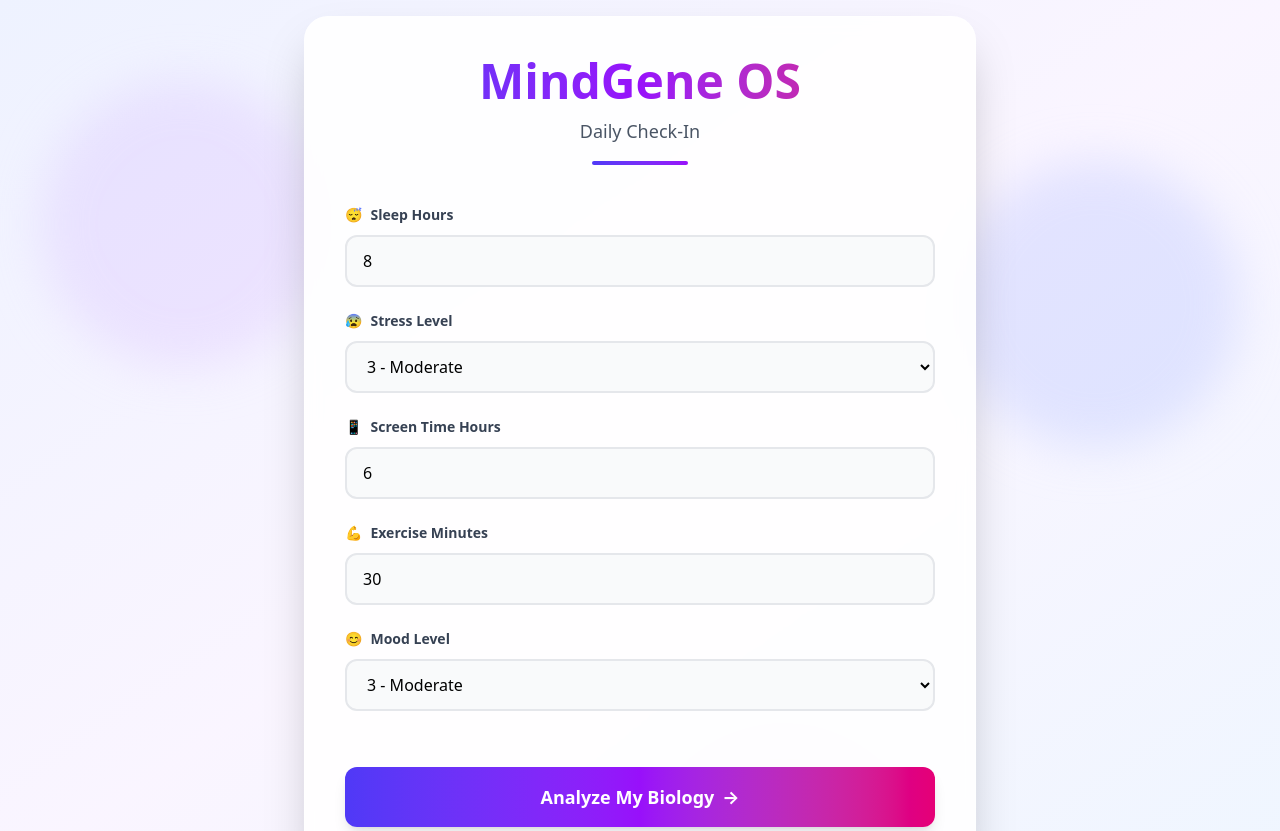
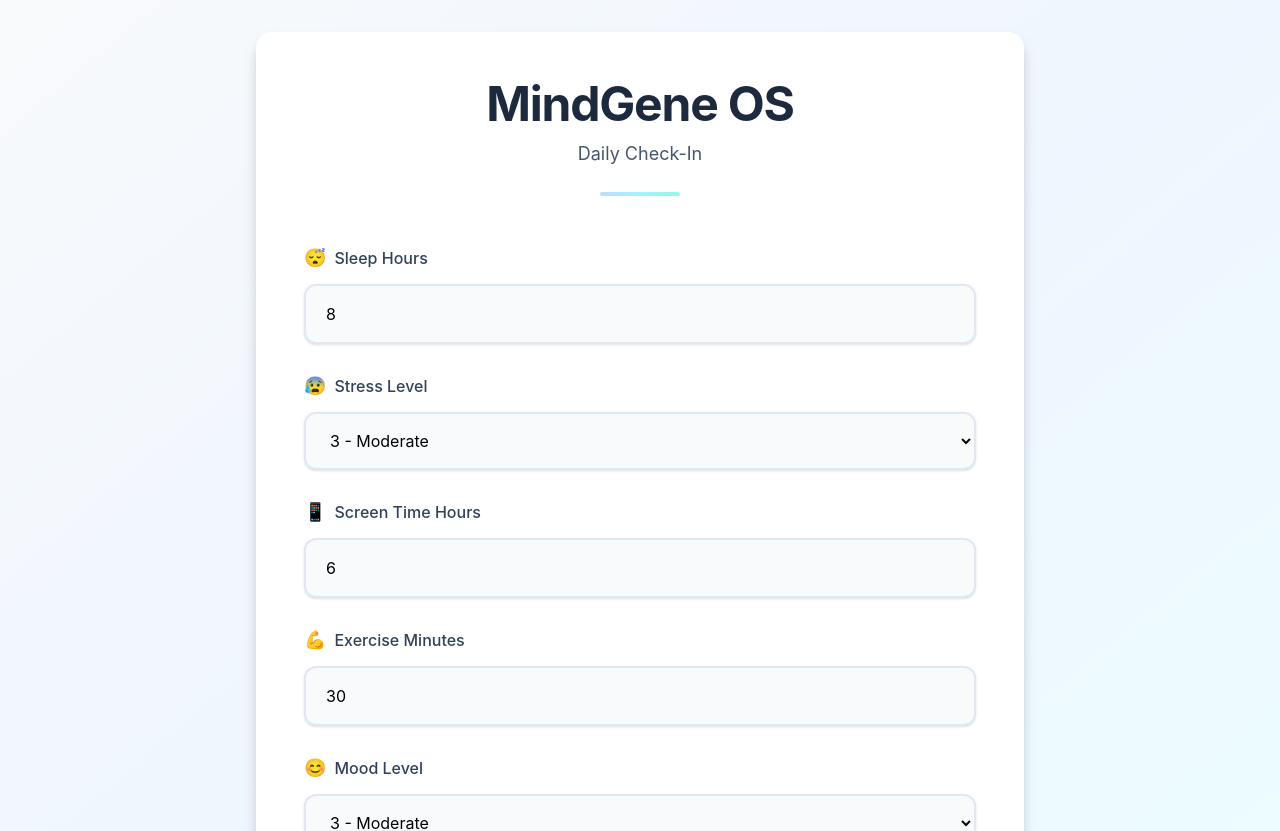
Before and after one commit to anyanwua/Hackathon-Project, a React (Vite) app: page / in a window 1280 px wide. Shown: the top 831 px of the page. Built offline with nearby package versions, Linux system fonts and the light colour scheme.

Commit message:
Refine styling: modern professional design with soft pastels and improved usability

```diff
--- a/src/App.tsx
+++ b/src/App.tsx
@@ -39,29 +39,22 @@ function App() {
   }
 
   return (
-    <div className="min-h-screen bg-gradient-to-br from-indigo-50 via-purple-50 via-pink-50 to-blue-50 flex items-center justify-center p-4 relative overflow-hidden">
-      {/* Animated background elements */}
-      <div className="absolute inset-0 overflow-hidden pointer-events-none">
-        <div className="absolute top-20 left-10 w-72 h-72 bg-purple-200 rounded-full mix-blend-multiply filter blur-xl opacity-30 animate-pulse"></div>
-        <div className="absolute top-40 right-10 w-72 h-72 bg-indigo-200 rounded-full mix-blend-multiply filter blur-xl opacity-30 animate-pulse" style={{ animationDelay: '2s' }}></div>
-        <div className="absolute -bottom-32 left-1/2 w-72 h-72 bg-pink-200 rounded-full mix-blend-multiply filter blur-xl opacity-30 animate-pulse" style={{ animationDelay: '4s' }}></div>
-      </div>
-
-      <div className="w-full max-w-2xl relative z-10">
-        <div className="bg-white/90 backdrop-blur-sm rounded-3xl shadow-2xl p-8 md:p-10 border border-white/20 animate-fade-in-up">
-          <div className="text-center mb-10">
-            <h1 className="text-4xl md:text-5xl font-extrabold mb-3 bg-gradient-to-r from-indigo-600 via-purple-600 to-pink-600 bg-clip-text text-transparent">
+    <div className="min-h-screen bg-gradient-to-br from-slate-50 via-blue-50 to-cyan-50 flex items-center justify-center p-4 py-8 relative">
+      <div className="w-full max-w-3xl mx-auto relative z-10">
+        <div className="bg-white rounded-2xl shadow-lg drop-shadow-xl p-8 md:p-12 animate-fade-in-up">
+          <div className="text-center mb-12">
+            <h1 className="text-4xl md:text-5xl font-bold mb-3 text-slate-800 tracking-tight">
               MindGene OS
             </h1>
-            <p className="text-lg text-gray-600 font-medium">Daily Check-In</p>
-            <div className="mt-4 w-24 h-1 bg-gradient-to-r from-indigo-600 to-purple-600 mx-auto rounded-full"></div>
+            <p className="text-lg text-slate-600 font-normal">Daily Check-In</p>
+            <div className="mt-6 w-20 h-1 bg-gradient-to-r from-blue-200 via-cyan-200 to-teal-200 mx-auto rounded-full"></div>
           </div>
 
-          <form onSubmit={handleSubmit} className="space-y-6">
+          <form onSubmit={handleSubmit} className="space-y-7">
             {/* Sleep Hours */}
             <div className="animate-slide-in" style={{ animationDelay: '0.1s' }}>
-              <label htmlFor="sleepHours" className="block text-sm font-semibold text-gray-700 mb-2.5 flex items-center gap-2">
-                <span className="text-indigo-600">😴</span>
+              <label htmlFor="sleepHours" className="block text-base font-medium text-slate-700 mb-3 flex items-center gap-2">
+                <span className="text-lg">😴</span>
                 Sleep Hours
               </label>
               <input
@@ -72,22 +65,22 @@ function App() {
                 step="0.5"
                 value={formData.sleepHours}
                 onChange={(e) => handleChange('sleepHours', parseFloat(e.target.value) || 0)}
-                className="w-full px-4 py-3 border-2 border-gray-200 rounded-xl focus:ring-2 focus:ring-indigo-500 focus:border-indigo-500 outline-none transition-all duration-200 bg-gray-50 hover:bg-white hover:border-gray-300"
+                className="w-full px-5 py-4 text-base border-2 border-slate-200 rounded-xl focus:ring-3 focus:ring-blue-200 focus:border-blue-400 outline-none transition-all duration-200 bg-slate-50 hover:bg-white hover:border-slate-300 shadow-sm"
                 required
               />
             </div>
 
             {/* Stress Level */}
             <div className="animate-slide-in" style={{ animationDelay: '0.2s' }}>
-              <label htmlFor="stressLevel" className="block text-sm font-semibold text-gray-700 mb-2.5 flex items-center gap-2">
-                <span className="text-red-500">😰</span>
+              <label htmlFor="stressLevel" className="block text-base font-medium text-slate-700 mb-3 flex items-center gap-2">
+                <span className="text-lg">😰</span>
                 Stress Level
               </label>
               <select
                 id="stressLevel"
                 value={formData.stressLevel}
                 onChange={(e) => handleChange('stressLevel', parseInt(e.target.value))}
-                className="w-full px-4 py-3 border-2 border-gray-200 rounded-xl focus:ring-2 focus:ring-indigo-500 focus:border-indigo-500 outline-none transition-all duration-200 bg-gray-50 hover:bg-white hover:border-gray-300 cursor-pointer"
+                className="w-full px-5 py-4 text-base border-2 border-slate-200 rounded-xl focus:ring-3 focus:ring-blue-200 focus:border-blue-400 outline-none transition-all duration-200 bg-slate-50 hover:bg-white hover:border-slate-300 cursor-pointer shadow-sm"
                 required
               >
                 <option value={1}>1 - Very Low</option>
@@ -100,8 +93,8 @@ function App() {
 
             {/* Screen Time */}
             <div className="animate-slide-in" style={{ animationDelay: '0.3s' }}>
-              <label htmlFor="screenTimeHours" className="block text-sm font-semibold text-gray-700 mb-2.5 flex items-center gap-2">
-                <span className="text-blue-500">📱</span>
+              <label htmlFor="screenTimeHours" className="block text-base font-medium text-slate-700 mb-3 flex items-center gap-2">
+                <span className="text-lg">📱</span>
                 Screen Time Hours
               </label>
               <input
@@ -112,15 +105,15 @@ function App() {
                 step="0.5"
                 value={formData.screenTimeHours}
                 onChange={(e) => handleChange('screenTimeHours', parseFloat(e.target.value) || 0)}
-                className="w-full px-4 py-3 border-2 border-gray-200 rounded-xl focus:ring-2 focus:ring-indigo-500 focus:border-indigo-500 outline-none transition-all duration-200 bg-gray-50 hover:bg-white hover:border-gray-300"
+                className="w-full px-5 py-4 text-base border-2 border-slate-200 rounded-xl focus:ring-3 focus:ring-blue-200 focus:border-blue-400 outline-none transition-all duration-200 bg-slate-50 hover:bg-white hover:border-slate-300 shadow-sm"
                 required
               />
             </div>
 
             {/* Exercise Minutes */}
             <div className="animate-slide-in" style={{ animationDelay: '0.4s' }}>
-              <label htmlFor="exerciseMinutes" className="block text-sm font-semibold text-gray-700 mb-2.5 flex items-center gap-2">
-                <span className="text-green-500">💪</span>
+              <label htmlFor="exerciseMinutes" className="block text-base font-medium text-slate-700 mb-3 flex items-center gap-2">
+                <span className="text-lg">💪</span>
                 Exercise Minutes
               </label>
               <input
@@ -131,22 +124,22 @@ function App() {
                 step="1"
                 value={formData.exerciseMinutes}
                 onChange={(e) => handleChange('exerciseMinutes', parseInt(e.target.value) || 0)}
-                className="w-full px-4 py-3 border-2 border-gray-200 rounded-xl focus:ring-2 focus:ring-indigo-500 focus:border-indigo-500 outline-none transition-all duration-200 bg-gray-50 hover:bg-white hover:border-gray-300"
+                className="w-full px-5 py-4 text-base border-2 border-slate-200 rounded-xl focus:ring-3 focus:ring-blue-200 focus:border-blue-400 outline-none transition-all duration-200 bg-slate-50 hover:bg-white hover:border-slate-300 shadow-sm"
                 required
               />
             </div>
 
             {/* Mood Level */}
             <div className="animate-slide-in" style={{ animationDelay: '0.5s' }}>
-              <label htmlFor="moodLevel" className="block text-sm font-semibold text-gray-700 mb-2.5 flex items-center gap-2">
-                <span className="text-yellow-500">😊</span>
+              <label htmlFor="moodLevel" className="block text-base font-medium text-slate-700 mb-3 flex items-center gap-2">
+                <span className="text-lg">😊</span>
                 Mood Level
               </label>
               <select
                 id="moodLevel"
                 value={formData.moodLevel}
                 onChange={(e) => handleChange('moodLevel', parseInt(e.target.value))}
-                className="w-full px-4 py-3 border-2 border-gray-200 rounded-xl focus:ring-2 focus:ring-indigo-500 focus:border-indigo-500 outline-none transition-all duration-200 bg-gray-50 hover:bg-white hover:border-gray-300 cursor-pointer"
+                className="w-full px-5 py-4 text-base border-2 border-slate-200 rounded-xl focus:ring-3 focus:ring-blue-200 focus:border-blue-400 outline-none transition-all duration-200 bg-slate-50 hover:bg-white hover:border-slate-300 cursor-pointer shadow-sm"
                 required
               >
                 <option value={1}>1 - Very Low</option>
@@ -159,38 +152,38 @@ function App() {
 
             <button
               type="submit"
-              className="w-full bg-gradient-to-r from-indigo-600 via-purple-600 to-pink-600 text-white font-bold text-lg py-4 px-6 rounded-xl hover:from-indigo-700 hover:via-purple-700 hover:to-pink-700 transition-all duration-300 shadow-lg hover:shadow-2xl transform hover:-translate-y-1 active:translate-y-0 relative overflow-hidden group mt-8"
+              className="w-full bg-gradient-to-r from-blue-500 to-cyan-500 text-white font-semibold text-lg py-5 px-8 rounded-xl hover:from-blue-600 hover:to-cyan-600 transition-all duration-300 shadow-md hover:shadow-xl transform hover:-translate-y-0.5 active:translate-y-0 relative overflow-hidden group mt-10"
             >
               <span className="relative z-10 flex items-center justify-center gap-2">
                 <span>Analyze My Biology</span>
                 <span className="group-hover:translate-x-1 transition-transform duration-300">→</span>
               </span>
-              <div className="absolute inset-0 bg-gradient-to-r from-indigo-700 via-purple-700 to-pink-700 opacity-0 group-hover:opacity-100 transition-opacity duration-300"></div>
+              <div className="absolute inset-0 bg-gradient-to-r from-blue-600 to-cyan-600 opacity-0 group-hover:opacity-100 transition-opacity duration-300"></div>
             </button>
           </form>
 
           {result && (
-            <div className="mt-8 bg-gradient-to-br from-white to-indigo-50/30 rounded-3xl shadow-2xl p-6 md:p-8 border border-indigo-100/50 animate-fade-in-up">
+            <div className="mt-10 bg-white rounded-2xl shadow-lg drop-shadow-xl p-8 md:p-10 border border-slate-100 animate-fade-in-up">
               {/* Large bold score and category */}
               <div className="text-center mb-8">
-                <h2 className="text-3xl md:text-4xl font-extrabold text-gray-800 mb-2">
-                  Biological Impact Score: <span className="bg-gradient-to-r from-indigo-600 to-purple-600 bg-clip-text text-transparent">{result.score}/100</span>
+                <h2 className="text-3xl md:text-4xl font-bold text-slate-800 mb-3 tracking-tight">
+                  Biological Impact Score: <span className="text-blue-600">{result.score}/100</span>
                 </h2>
-                <div className={`inline-block px-4 py-1.5 rounded-full text-sm font-bold mb-6 ${
-                  result.category === 'Low' ? 'bg-green-100 text-green-700' :
-                  result.category === 'Moderate' ? 'bg-yellow-100 text-yellow-700' :
-                  'bg-red-100 text-red-700'
+                <div className={`inline-block px-5 py-2 rounded-full text-sm font-semibold mb-6 ${
+                  result.category === 'Low' ? 'bg-emerald-100 text-emerald-700' :
+                  result.category === 'Moderate' ? 'bg-amber-100 text-amber-700' :
+                  'bg-rose-100 text-rose-700'
                 }`}>
                   {result.category}
                 </div>
 
                 {/* Horizontal progress bar */}
-                <div className="w-full bg-gray-200 rounded-full h-5 md:h-6 mb-6 overflow-hidden shadow-inner">
+                <div className="w-full bg-slate-200 rounded-full h-6 md:h-7 mb-6 overflow-hidden shadow-inner">
                   <div
-                    className={`h-full rounded-full transition-all duration-1000 ease-out shadow-lg ${
-                      result.category === 'Low' ? 'bg-gradient-to-r from-green-400 to-green-600' :
-                      result.category === 'Moderate' ? 'bg-gradient-to-r from-yellow-400 to-yellow-600' :
-                      'bg-gradient-to-r from-red-400 to-red-600'
+                    className={`h-full rounded-full transition-all duration-1000 ease-out ${
+                      result.category === 'Low' ? 'bg-gradient-to-r from-emerald-400 to-emerald-500' :
+                      result.category === 'Moderate' ? 'bg-gradient-to-r from-amber-400 to-amber-500' :
+                      'bg-gradient-to-r from-rose-400 to-rose-500'
                     }`}
                     style={{ width: `${result.score}%` }}
                   />
@@ -198,36 +191,36 @@ function App() {
               </div>
 
               {/* Message */}
-              <div className="mb-8 bg-white/60 backdrop-blur-sm rounded-2xl p-6 border border-gray-100">
-                <p className="text-gray-700 text-base md:text-lg leading-relaxed text-center font-medium">
+              <div className="mb-8 bg-slate-50 rounded-xl p-6 border border-slate-200">
+                <p className="text-slate-700 text-base md:text-lg leading-relaxed text-center">
                   {result.message}
                 </p>
               </div>
 
               {/* Persona section */}
-              <div className="border-t-2 border-indigo-200 pt-8 bg-gradient-to-br from-indigo-50/50 to-purple-50/50 rounded-2xl p-6">
+              <div className="border-t-2 border-slate-200 pt-8 bg-gradient-to-br from-blue-50/50 to-cyan-50/50 rounded-xl p-6">
                 <div className="text-center mb-4">
-                  <div className="text-3xl md:text-4xl font-extrabold bg-gradient-to-r from-indigo-600 via-purple-600 to-pink-600 bg-clip-text text-transparent mb-3">
+                  <div className="text-2xl md:text-3xl font-bold text-slate-800 mb-3">
                     {result.persona}
                   </div>
                 </div>
-                <p className="text-gray-600 text-sm md:text-base leading-relaxed text-center font-medium">
+                <p className="text-slate-600 text-sm md:text-base leading-relaxed text-center">
                   {result.personaDescription}
                 </p>
               </div>
 
               {/* What If Simulation */}
-              <div className="border-t-2 border-indigo-200 pt-8 mt-8">
-                <h3 className="text-2xl font-bold text-gray-800 mb-6 text-center">
+              <div className="border-t-2 border-slate-200 pt-8 mt-8">
+                <h3 className="text-2xl font-bold text-slate-800 mb-6 text-center">
                   What If Simulation
                 </h3>
 
                 <div className="mb-6">
-                  <label htmlFor="simulatedSleepHours" className="block text-sm font-semibold text-gray-700 mb-3 text-center">
+                  <label htmlFor="simulatedSleepHours" className="block text-base font-medium text-slate-700 mb-4 text-center">
                     What if I change my sleep hours?
                   </label>
-                  <div className="flex items-center gap-4 mb-2">
-                    <span className="text-sm text-gray-600 font-medium w-12">3h</span>
+                  <div className="flex items-center gap-4 mb-3">
+                    <span className="text-sm text-slate-600 font-medium w-12">3h</span>
                     <input
                       id="simulatedSleepHours"
                       type="range"
@@ -236,12 +229,12 @@ function App() {
                       step="0.5"
                       value={simulatedSleepHours}
                       onChange={(e) => setSimulatedSleepHours(parseFloat(e.target.value))}
-                      className="flex-1 h-3 bg-gray-200 rounded-lg appearance-none cursor-pointer accent-indigo-600"
+                      className="flex-1 h-3 bg-slate-200 rounded-lg appearance-none cursor-pointer accent-blue-500"
                     />
-                    <span className="text-sm text-gray-600 font-medium w-12 text-right">10h</span>
+                    <span className="text-sm text-slate-600 font-medium w-12 text-right">10h</span>
                   </div>
                   <div className="text-center">
-                    <span className="text-lg font-bold text-indigo-600">{simulatedSleepHours} hours</span>
+                    <span className="text-lg font-semibold text-blue-600">{simulatedSleepHours} hours</span>
                   </div>
                 </div>
 
@@ -255,34 +248,34 @@ function App() {
                   )
 
                   return (
-                    <div className="bg-gradient-to-br from-purple-50/50 to-pink-50/50 rounded-2xl p-6 border border-purple-100">
+                    <div className="bg-gradient-to-br from-blue-50/50 to-cyan-50/50 rounded-xl p-6 border border-slate-200">
                       {/* Current vs Simulated Score */}
                       <div className="grid grid-cols-1 md:grid-cols-2 gap-4 mb-6">
-                        <div className="bg-white rounded-xl p-4 shadow-md">
-                          <div className="text-sm text-gray-600 mb-1">Current Score</div>
-                          <div className="text-3xl font-bold text-gray-800">{result.score}</div>
-                          <div className="text-xs text-gray-500 mt-1">({formData.sleepHours}h sleep)</div>
+                        <div className="bg-white rounded-xl p-5 shadow-sm border border-slate-100">
+                          <div className="text-sm text-slate-600 mb-2 font-medium">Current Score</div>
+                          <div className="text-3xl font-bold text-slate-800">{result.score}</div>
+                          <div className="text-xs text-slate-500 mt-2">({formData.sleepHours}h sleep)</div>
                         </div>
-                        <div className="bg-white rounded-xl p-4 shadow-md">
-                          <div className="text-sm text-gray-600 mb-1">Simulated Score</div>
+                        <div className="bg-white rounded-xl p-5 shadow-sm border border-slate-100">
+                          <div className="text-sm text-slate-600 mb-2 font-medium">Simulated Score</div>
                           <div className={`text-3xl font-bold ${
-                            simulatedResult.score > result.score ? 'text-red-600' :
-                            simulatedResult.score < result.score ? 'text-green-600' :
-                            'text-gray-800'
+                            simulatedResult.score > result.score ? 'text-rose-600' :
+                            simulatedResult.score < result.score ? 'text-emerald-600' :
+                            'text-slate-800'
                           }`}>
                             {simulatedResult.score}
                           </div>
-                          <div className="text-xs text-gray-500 mt-1">({simulatedSleepHours}h sleep)</div>
+                          <div className="text-xs text-slate-500 mt-2">({simulatedSleepHours}h sleep)</div>
                         </div>
                       </div>
 
                       {/* Change message */}
-                      <div className="bg-white/80 backdrop-blur-sm rounded-xl p-4 text-center">
-                        <p className="text-gray-700 text-sm md:text-base leading-relaxed">
-                          If you slept <span className="font-bold text-indigo-600">{simulatedSleepHours} hours</span> tonight, your score would change from <span className="font-bold">{result.score}</span> to <span className={`font-bold ${
-                            simulatedResult.score > result.score ? 'text-red-600' :
-                            simulatedResult.score < result.score ? 'text-green-600' :
-                            'text-gray-800'
+                      <div className="bg-white rounded-xl p-5 text-center border border-slate-100">
+                        <p className="text-slate-700 text-sm md:text-base leading-relaxed">
+                          If you slept <span className="font-semibold text-blue-600">{simulatedSleepHours} hours</span> tonight, your score would change from <span className="font-semibold">{result.score}</span> to <span className={`font-semibold ${
+                            simulatedResult.score > result.score ? 'text-rose-600' :
+                            simulatedResult.score < result.score ? 'text-emerald-600' :
+                            'text-slate-800'
                           }`}>{simulatedResult.score}</span>.
                         </p>
                       </div>
--- a/src/index.css
+++ b/src/index.css
@@ -3,9 +3,11 @@
 body {
   margin: 0;
   min-height: 100vh;
-  font-family: system-ui, -apple-system, BlinkMacSystemFont, 'Segoe UI', Roboto, Oxygen, Ubuntu, Cantarell, sans-serif;
+  font-family: -apple-system, BlinkMacSystemFont, 'Segoe UI', system-ui, Roboto, 'Helvetica Neue', Arial, sans-serif;
   -webkit-font-smoothing: antialiased;
   -moz-osx-font-smoothing: grayscale;
+  font-feature-settings: 'kern' 1;
+  text-rendering: optimizeLegibility;
 }
 
 @keyframes fadeInUp {
```
